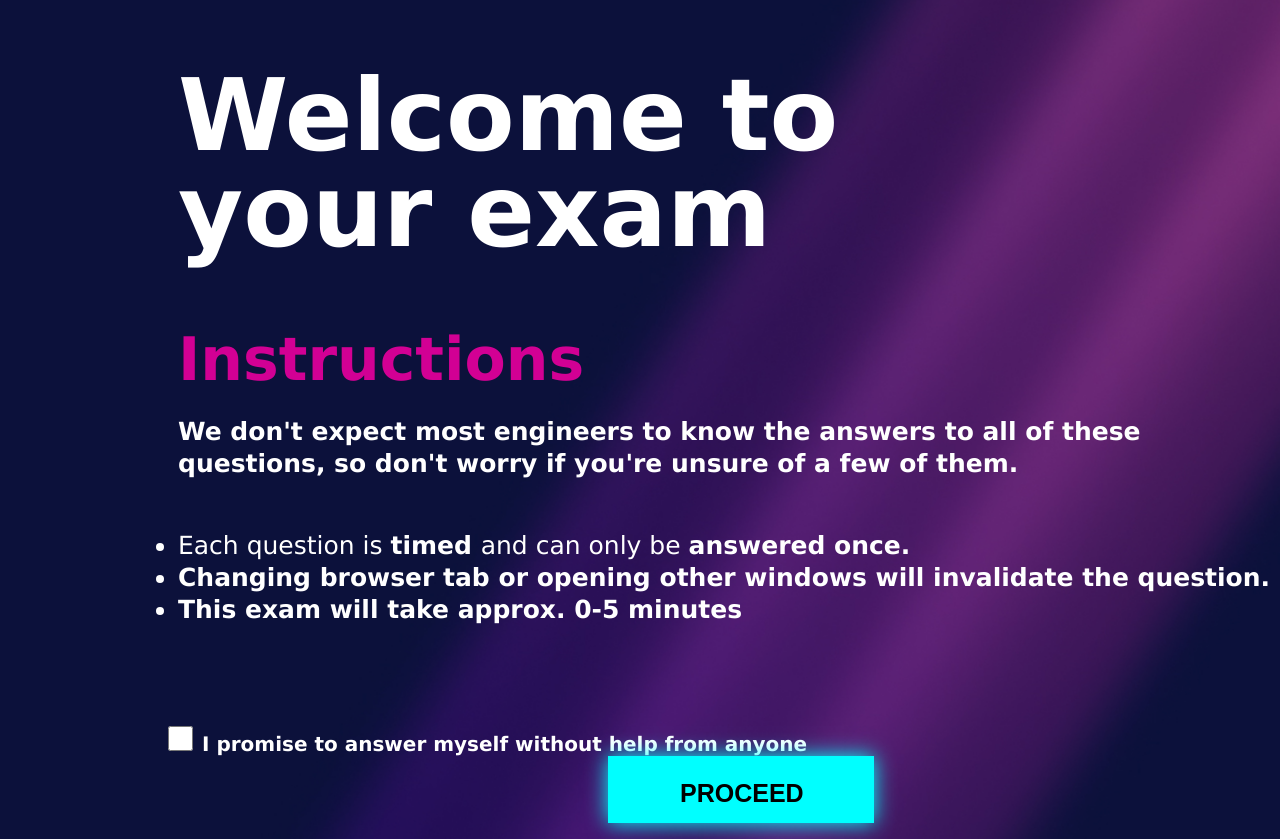
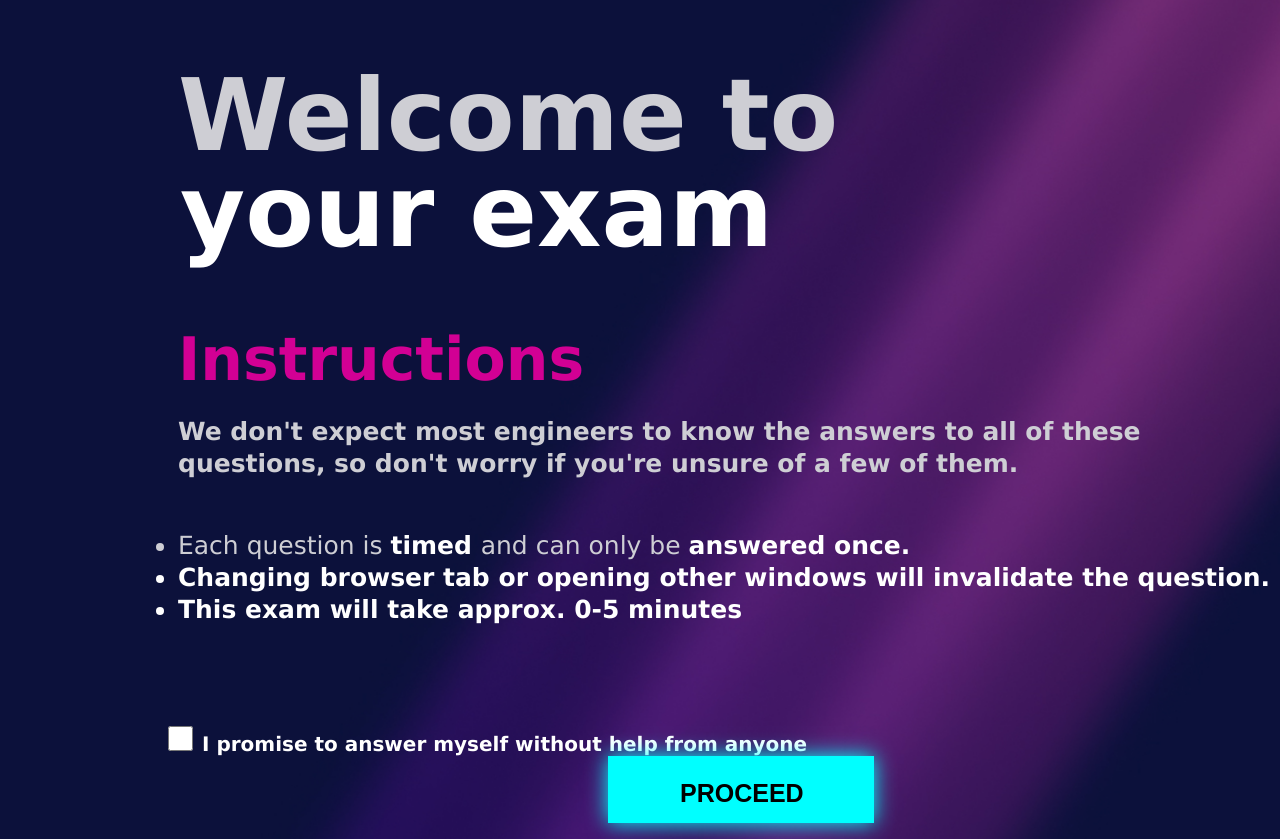
Before and after one commit to AlanCecco/BW1, a plain HTML site: page index.html in a window 1280 px wide. Shown: the part 86-925 px from the top of the page. Drawn offline with Linux system fonts and the light colour scheme.

Commit message:
lavoro finito

```diff
--- a/index.html
+++ b/index.html
@@ -10,16 +10,16 @@
 
   <body>
     <img class="logo" src="./assets/epicode_logo.png">
-    <h1 style="color: white; font-size: 100px; font-family: 'Lucida Sans', 'Lucida Sans Regular', 'Lucida Grande', 'Lucida Sans Unicode', Geneva, Verdana, sans-serif;">Welcome to <br> your exam</h1>
+    <h1 style="color: #ceced4; font-size: 100px; font-family: 'Lucida Sans', 'Lucida Sans Regular', 'Lucida Grande', 'Lucida Sans Unicode', Geneva, Verdana, sans-serif;">Welcome to <br> <span style="color: white;"> your exam </span></h1>
     <h2 style="color: #D20094; font-size: 60px;font-family: 'Lucida Sans', 'Lucida Sans Regular', 'Lucida Grande', 'Lucida Sans Unicode', Geneva, Verdana, sans-serif;">Instructions
-      <p style="color: white; font-size: 25px;font-family: 'Lucida Sans', 'Lucida Sans Regular', 'Lucida Grande', 'Lucida Sans Unicode', Geneva, Verdana, sans-serif;">We don't expect most engineers to know the answers to all of these <br>
+      <p style="color: #ceced4; font-size: 25px;font-family: 'Lucida Sans', 'Lucida Sans Regular', 'Lucida Grande', 'Lucida Sans Unicode', Geneva, Verdana, sans-serif;">We don't expect most engineers to know the answers to all of these <br>
         questions, so don't worry if you're unsure of a few of them.</p> </h2>
 
 
-      <ul style="color: white; font-size: 25px;font-family: 'Lucida Sans', 'Lucida Sans Regular', 'Lucida Grande', 'Lucida Sans Unicode', Geneva, Verdana, sans-serif;">
-        <li>Each question is <strong> timed </strong>and can only be <strong>answered once.<strong> </li>
-        <li>Changing browser tab or opening other windows will <strong>invalidate the question.</strong></li>
-        <li>This exam will take approx.<strong> 0-5 minutes</strong></li>
+      <ul style="color: #ceced4; font-size: 25px;font-family: 'Lucida Sans', 'Lucida Sans Regular', 'Lucida Grande', 'Lucida Sans Unicode', Geneva, Verdana, sans-serif;">
+        <li>Each question is <strong style="color: white;"> timed </strong>and can only be <strong style="color: white;">answered once.<strong> </li>
+        <li>Changing browser tab or opening other windows will <strong style="color: white;">invalidate the question.</strong></li>
+        <li>This exam will take approx.<strong style="color: white;"> 0-5 minutes</strong></li>
       </ul>
 <br>
 <br>
```
